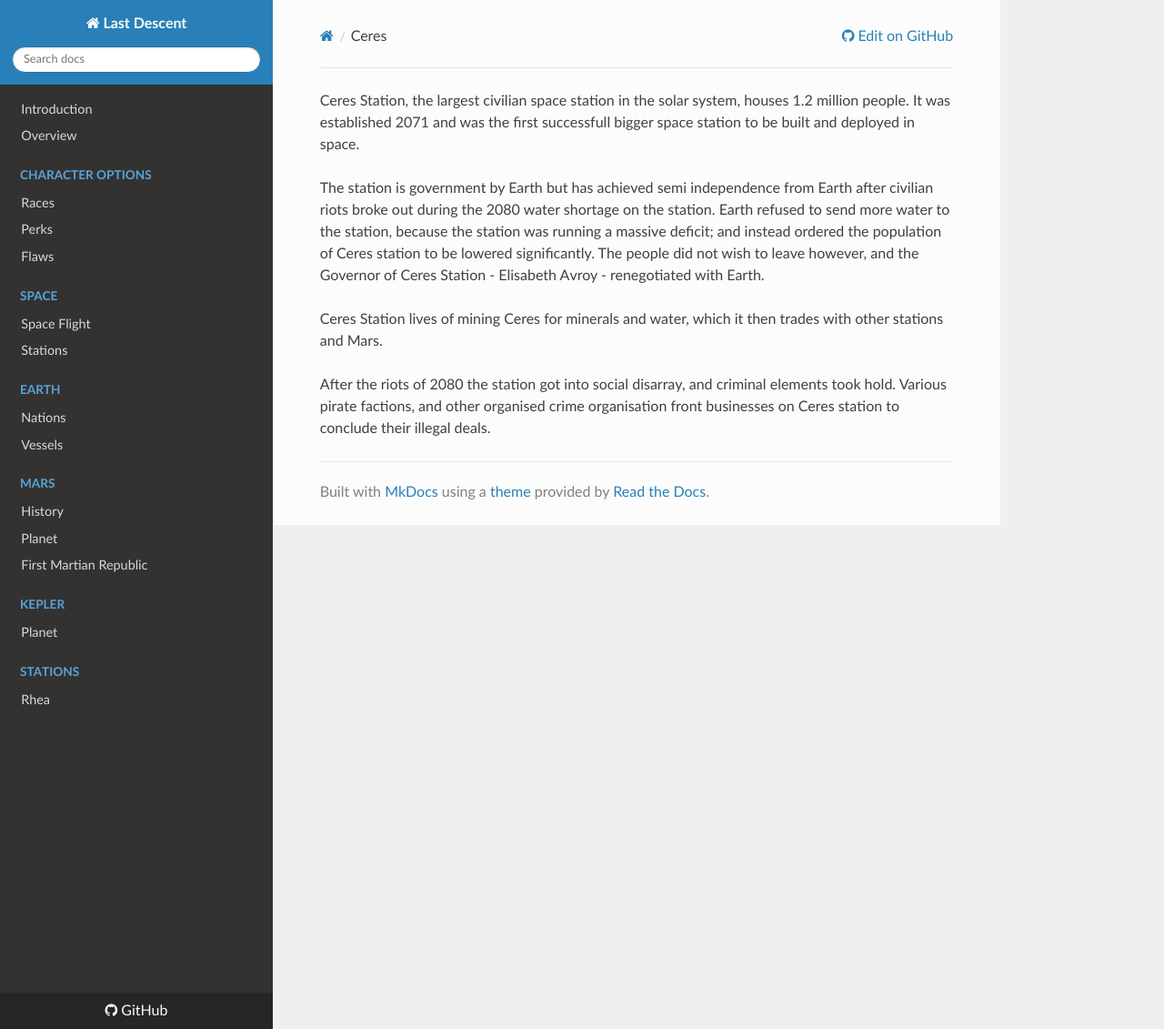
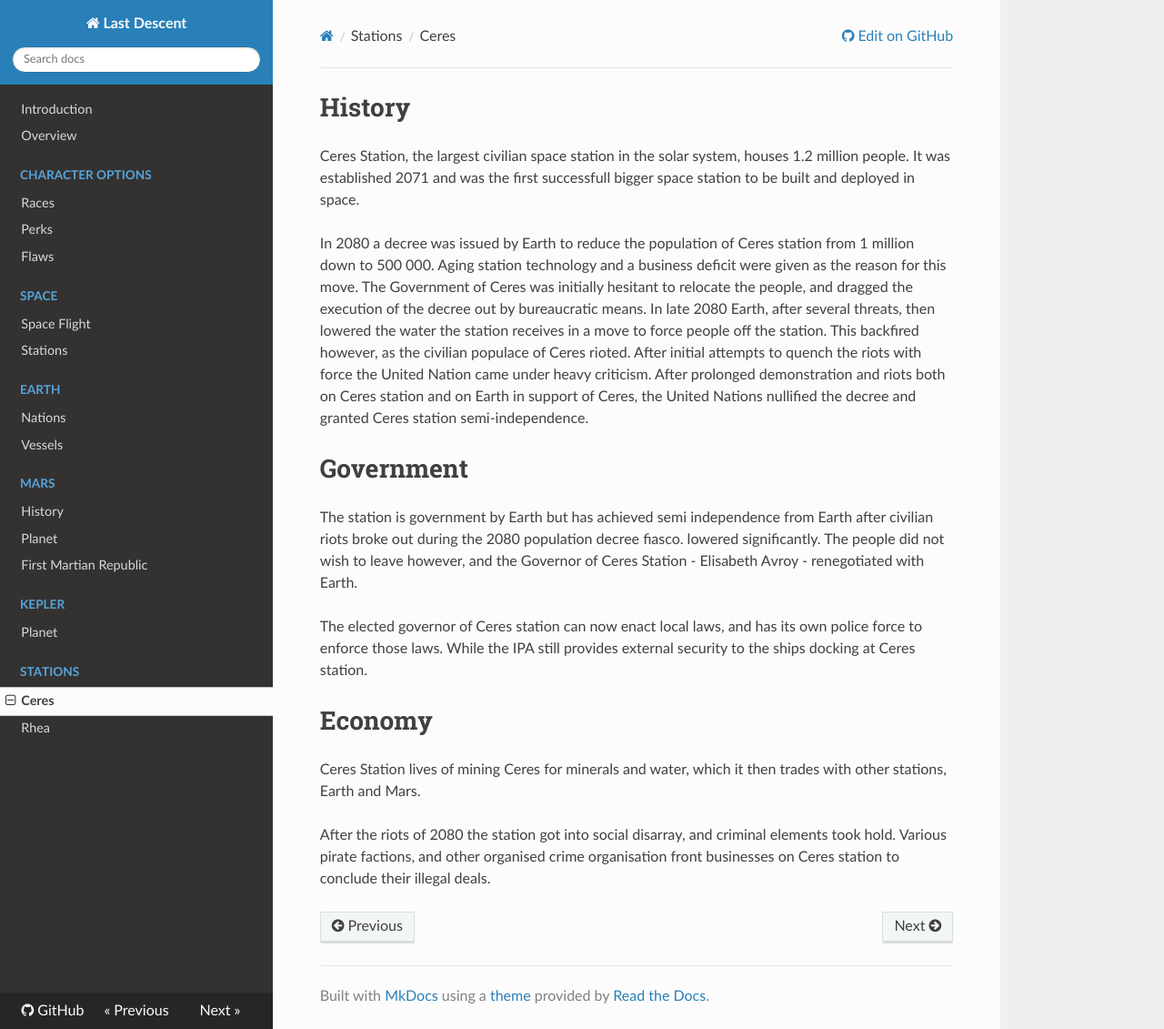
Before and after one commit to ehrpg/lastdescent, an MkDocs documentation site: the page built from docs/places/stations/ceres.md, in a window 1280 px wide and 1131 px high. Shown: the whole window at 91% size. Built offline with MkDocs 1.6.1, drawn with Linux system fonts in a browser that asks for light colours; nearby versions of some CDN libraries; old or Windows-style settings are respelled for this version of MkDocs.

Commit message:
Improve station articles

```diff
--- a/docs/places/stations/ceres.md
+++ b/docs/places/stations/ceres.md
@@ -1,16 +1,36 @@
+# History
+
 Ceres Station, the largest civilian space station in the solar system, houses
 1.2 million people. It was established 2071 and was the first successfull
 bigger space station to be built and deployed in space.
 
+In 2080 a decree was issued by Earth to reduce the population of Ceres station
+from 1 million down to 500 000. Aging station technology and a business deficit
+were given as the reason for this move. The Government of Ceres was initially
+hesitant to relocate the people, and dragged the execution of the decree out
+by bureaucratic means. In late 2080 Earth, after several threats, then lowered
+the water the station receives in a move to force people off the station. This
+backfired however, as the civilian populace of Ceres rioted. After initial
+attempts to quench the riots with force the United Nation came under heavy
+criticism. After prolonged demonstration and riots both on Ceres station and
+on Earth in support of Ceres, the United Nations nullified the decree and
+granted Ceres station semi-independence.
+
+# Government
+
 The station is government by Earth but has achieved semi independence from Earth
-after civilian riots broke out during the 2080 water shortage on the station.
-Earth refused to send more water to the station, because the station was running
-a massive deficit; and instead ordered the population of Ceres station to be
+after civilian riots broke out during the 2080 population decree fiasco.
 lowered significantly. The people did not wish to leave however, and the
 Governor of Ceres Station - Elisabeth Avroy - renegotiated with Earth.
 
+The elected governor of Ceres station can now enact local laws, and has its
+own police force to enforce those laws. While the IPA still provides external
+security to the ships docking at Ceres station.
+
+# Economy
+
 Ceres Station lives of mining Ceres for minerals and water, which it then
-trades with other stations and Mars.
+trades with other stations, Earth and Mars.
 
 After the riots of 2080 the station got into social disarray, and criminal
 elements took hold. Various pirate factions, and other organised crime
--- a/mkdocs.yml
+++ b/mkdocs.yml
@@ -24,4 +24,5 @@ pages:
   - Kepler:
       - Planet: 'places/kepler/planet.md'
   - Stations:
+      - Ceres: 'places/stations/ceres.md'
       - Rhea: 'places/stations/rhea.md'
```
Also changed, not shown: docs/places/stations/rhea.md (+8 -12 lines).
